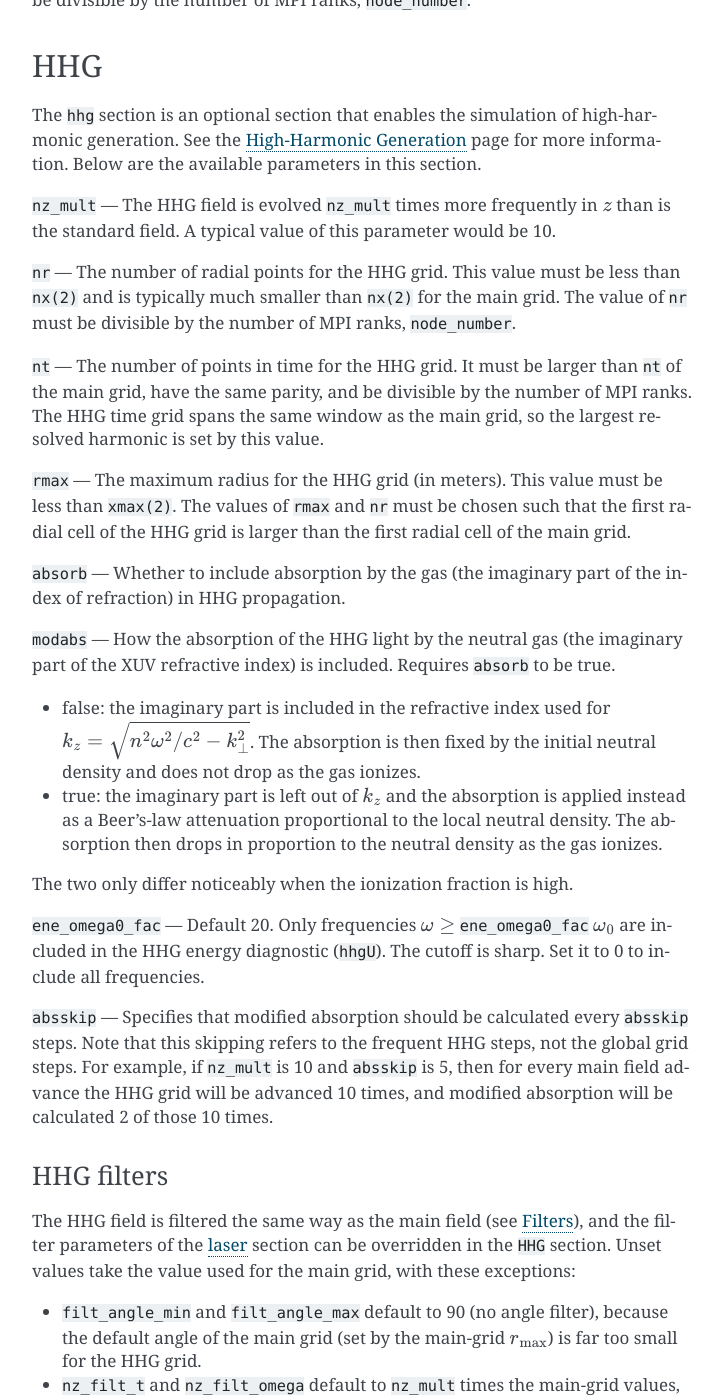
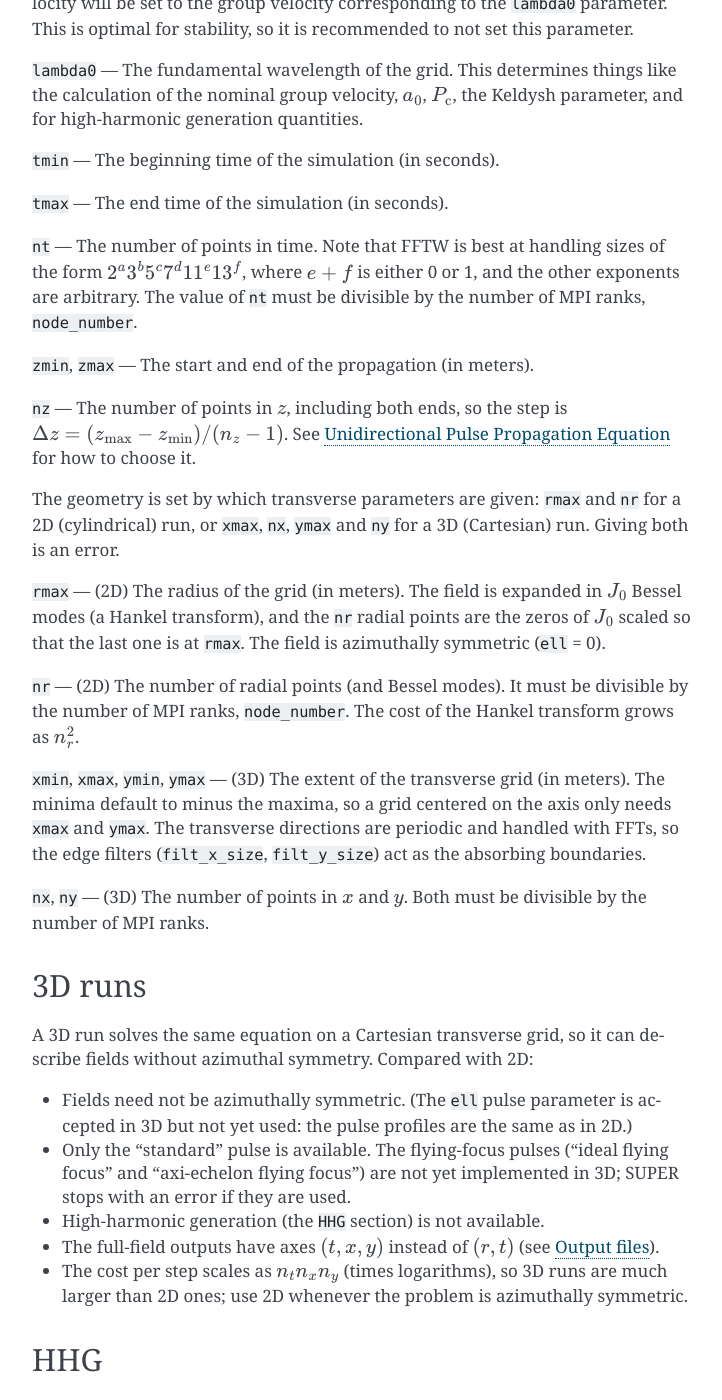
Before and after one commit to millerk123/super-docs, a Sphinx documentation site: the page built from docs/source/input/grid.rst, in a window 1280 px wide and 1400 px high, scrolled down 1301 px. Shown: the whole window, without its empty margins (388-1110 px from the left). Built offline with Sphinx 7.4.7, drawn with Linux system fonts in a browser that asks for light colours; some of the changed text lies outside the part shown.

Commit message:
Update documentation from super@8fd9e71

```diff
--- a/docs/source/hhg.rst
+++ b/docs/source/hhg.rst
@@ -43,7 +43,7 @@ Setting up a run
   main :code:`nt`, with the same parity, and divisible by the number of MPI ranks.
 * **Radial grid.**  The HHG :code:`rmax` only needs to cover the region where harmonics are
   generated and propagate, so it is usually much smaller than the main :code:`rmax`, and
-  :code:`nr` much smaller than the main :code:`nx(2)`.  Check that the harmonic beam does not
+  :code:`nr` much smaller than the main :code:`nr`.  Check that the harmonic beam does not
   reach the HHG edge filter: if the yields change when :code:`rmax` or the edge filter
   changes, the HHG grid is too narrow.
 * **Step.**  :code:`nz_mult` sub-steps are taken per main step.  The filter cadences
--- a/docs/source/index.rst
+++ b/docs/source/index.rst
@@ -6,7 +6,7 @@
 Welcome to SUPER's documentation!
 =================================
 
-**SUPER** (**S**\ imulation of the **U**\ nidirectional pulse **P**\ ropagation **E**\ quation at **R**\ ochester) is a software package built in Fortran for simulating the Unidirectional Pulse Propagation Equation (UPPE) [1]_\ --[3]_.  This code was adapted to Fortran by Kyle G. Miller from MATLAB code written by John P. Palastro.
+**SUPER** (**S**\ imulation of the **U**\ nidirectional pulse **P**\ ropagation **E**\ quation at **R**\ ochester) is a software package built in Fortran for simulating the Unidirectional Pulse Propagation Equation (UPPE) [1]_, [2]_, [3]_.  This code was adapted to Fortran by Kyle G. Miller from MATLAB code written by John P. Palastro.
 
 :ref:`Search the documentation <search>`
 
--- a/docs/source/input/grid.rst
+++ b/docs/source/input/grid.rst
@@ -8,9 +8,22 @@ This documentation is for the section :code:`grid` in the main :doc:`input file
 * :code:`tmin`, real, default = 0.0
 * :code:`tmax`, real, **required parameter**
 * :code:`nt`, integer, **required parameter**
-* :code:`xmin`, real(2), **required parameter**
-* :code:`xmax`, real(2), **required parameter**
-* :code:`nx`, integer(2), **required parameter**
+* :code:`zmin`, real, default = 0.0
+* :code:`zmax`, real, **required parameter**
+* :code:`nz`, integer, **required parameter**
+* 2D (cylindrical, :math:`r`--:math:`z`):
+
+	* :code:`rmax`, real, **required parameter**
+	* :code:`nr`, integer, **required parameter**
+
+* 3D (Cartesian, :math:`x`--:math:`y`--:math:`z`):
+
+	* :code:`xmin`, real, default = :code:`-xmax`
+	* :code:`xmax`, real, **required parameter**
+	* :code:`nx`, integer, **required parameter**
+	* :code:`ymin`, real, default = :code:`-ymax`
+	* :code:`ymax`, real, **required parameter**
+	* :code:`ny`, integer, **required parameter**
 
 * :code:`HHG`, section, optional
 	* :code:`nz_mult`, integer, default = 0
@@ -20,11 +33,12 @@ This documentation is for the section :code:`grid` in the main :doc:`input file
 	* :code:`absorb`, logical, default = true
 	* :code:`modabs`, logical, default = false
 	* :code:`absskip`, integer, default = 1
+	* :code:`ene_omega0_fac`, real, default = 20.0
 	* Filter parameters (optional overrides, see :ref:`HHG filters <sec-hhg-filters>`)
 
 .. note::
 
-   The filters are set in the :doc:`laser <laser>` section, (see :ref:`Filters <sec-filters>`).  The old parameters :code:`filtdt`, :code:`filtdr`, :code:`filtdx` and :code:`filtdy` have been removed; SUPER stops with an error if they are in the input file.
+   The filters are set in the :doc:`laser <laser>` section, (see :ref:`Filters <sec-filters>`).  The old parameters :code:`filtdt`, :code:`filtdr`, :code:`filtdx` and :code:`filtdy` have been removed, as has the old array form of :code:`xmin`, :code:`xmax` and :code:`nx` (one entry per dimension); SUPER stops with an error if they are in the input file.
 
 :code:`vf` --- The frame velocity for the moving window.  If left unspecified, the frame velocity will be set to the group velocity corresponding to the :code:`lambda0` parameter.  This is optimal for stability, so it is recommended to not set this parameter.
 
@@ -36,11 +50,32 @@ This documentation is for the section :code:`grid` in the main :doc:`input file
 
 :code:`nt` --- The number of points in time.  Note that FFTW is best at handling sizes of the form :math:`2^a 3^b 5^c 7^d 11^e 13^f`, where :math:`e+f` is either 0 or 1, and the other exponents are arbitrary.  The value of :code:`nt` must be divisible by the number of MPI ranks, :code:`node_number`.
 
-:code:`xmin(1:2)` --- An array specifying :math:`(z_\mathrm{min}, r_\mathrm{min})` for the simulation (in meters).  The value of :code:`xmin(2)` should normally be set to 0.
+:code:`zmin`, :code:`zmax` --- The start and end of the propagation (in meters).
 
-:code:`xmax(1:2)` --- An array specifying :math:`(z_\mathrm{max}, r_\mathrm{max})` for the simulation (in meters).
+:code:`nz` --- The number of points in :math:`z`, including both ends, so the step is :math:`\Delta z = (z_\mathrm{max} - z_\mathrm{min}) / (n_z - 1)`.  See :doc:`../uppe` for how to choose it.
 
-:code:`nx(1:2)` --- The number of points in :math:`z` and :math:`r`, respectively.  The value of :code:`nx(2)` must be divisible by the number of MPI ranks, :code:`node_number`.
+The geometry is set by which transverse parameters are given: :code:`rmax` and :code:`nr` for a 2D (cylindrical) run, or :code:`xmax`, :code:`nx`, :code:`ymax` and :code:`ny` for a 3D (Cartesian) run.  Giving both is an error.
+
+:code:`rmax` --- (2D) The radius of the grid (in meters).  The field is expanded in :math:`J_0` Bessel modes (a Hankel transform), and the :code:`nr` radial points are the zeros of :math:`J_0` scaled so that the last one is at :code:`rmax`.  The field is azimuthally symmetric (:code:`ell` = 0).
+
+:code:`nr` --- (2D) The number of radial points (and Bessel modes).  It must be divisible by the number of MPI ranks, :code:`node_number`.  The cost of the Hankel transform grows as :math:`n_r^2`.
+
+:code:`xmin`, :code:`xmax`, :code:`ymin`, :code:`ymax` --- (3D) The extent of the transverse grid (in meters).  The minima default to minus the maxima, so a grid centered on the axis only needs :code:`xmax` and :code:`ymax`.  The transverse directions are periodic and handled with FFTs, so the edge filters (:code:`filt_x_size`, :code:`filt_y_size`) act as the absorbing boundaries.
+
+:code:`nx`, :code:`ny` --- (3D) The number of points in :math:`x` and :math:`y`.  Both must be divisible by the number of MPI ranks.
+
+.. _sec-3d:
+
+3D runs
+-------
+
+A 3D run solves the same equation on a Cartesian transverse grid, so it can describe fields without azimuthal symmetry.  Compared with 2D:
+
+* Fields need not be azimuthally symmetric.  (The :code:`ell` pulse parameter is accepted in 3D but not yet used: the pulse profiles are the same as in 2D.)
+* Only the "standard" pulse is available.  The flying-focus pulses ("ideal flying focus" and "axi-echelon flying focus") are not yet implemented in 3D; SUPER stops with an error if they are used.
+* High-harmonic generation (the :code:`HHG` section) is not available.
+* The full-field outputs have axes :math:`(t, x, y)` instead of :math:`(r, t)` (see :doc:`../output`).
+* The cost per step scales as :math:`n_t n_x n_y` (times logarithms), so 3D runs are much larger than 2D ones; use 2D whenever the problem is azimuthally symmetric.
 
 .. _sec-hhg-grid:
 
@@ -51,11 +86,11 @@ The :code:`hhg` section is an optional section that enables the simulation of hi
 
 :code:`nz_mult` --- The HHG field is evolved :code:`nz_mult` times more frequently in :math:`z` than is the standard field.  A typical value of this parameter would be 10.
 
-:code:`nr` --- The number of radial points for the HHG grid.  This value must be less than :code:`nx(2)` and is typically much smaller than :code:`nx(2)` for the main grid.  The value of :code:`nr` must be divisible by the number of MPI ranks, :code:`node_number`.
+:code:`nr` --- The number of radial points for the HHG grid.  This value must be less than the main-grid :code:`nr` and is typically much smaller.  The value of :code:`nr` must be divisible by the number of MPI ranks, :code:`node_number`.
 
 :code:`nt` --- The number of points in time for the HHG grid.  It must be larger than :code:`nt` of the main grid, have the same parity, and be divisible by the number of MPI ranks.  The HHG time grid spans the same window as the main grid, so the largest resolved harmonic is set by this value.
 
-:code:`rmax` --- The maximum radius for the HHG grid (in meters).  This value must be less than :code:`xmax(2)`.  The values of :code:`rmax` and :code:`nr` must be chosen such that the first radial cell of the HHG grid is larger than the first radial cell of the main grid.
+:code:`rmax` --- The maximum radius for the HHG grid (in meters).  This value must be less than the main-grid :code:`rmax`.  The values of :code:`rmax` and :code:`nr` must be chosen such that the first radial cell of the HHG grid is larger than the first radial cell of the main grid.
 
 :code:`absorb` --- Whether to include absorption by the gas (the imaginary part of the index of refraction) in HHG propagation.
 
@@ -77,7 +112,7 @@ HHG filters
 
 The HHG field is filtered the same way as the main field (see :ref:`Filters <sec-filters>`), and the filter parameters of the :doc:`laser <laser>` section can be overridden in the :code:`HHG` section.  Unset values take the value used for the main grid, with these exceptions:
 
-* :code:`filt_angle_min` and :code:`filt_angle_max` default to 90 (no angle filter), because the default angle of the main grid (set by the main-grid :math:`r_\mathrm{max}`) is far too small for the HHG grid.
+* :code:`filt_angle_min` and :code:`filt_angle_max` default to 90 (no angle filter).  The main-grid default, :math:`\arctan(r_\mathrm{max}/L)`, is a geometric limit for the main grid and does not carry over: the same rule with the much smaller HHG :math:`r_\mathrm{max}` may give an angle smaller than desired.  The HHG edge filter in :math:`r` acts as the absorbing boundary instead, and convergence tests may need to be conducted with the :math:`r_\mathrm{max}` value on the HHG grid to determine the proper size.
 * :code:`nz_filt_t` and :code:`nz_filt_omega` default to :code:`nz_mult` times the main-grid values, so that the HHG field is filtered as often per unit length as the main field (see below).
 * :code:`filt_omega_grid_min` and :code:`filt_omega_grid_max` are not used on the HHG grid, and SUPER stops with an error if they are given in the :code:`HHG` section.  The :math:`\omega_0` roll-on below takes their place.
 
--- a/docs/source/usage.rst
+++ b/docs/source/usage.rst
@@ -68,7 +68,7 @@ Choosing the decomposition
 **************************
 
 The time grid is split across the MPI ranks, and the radial grid during transposes, so
-:code:`nt` and :code:`nx(2)` (and the HHG :code:`nt` and :code:`nr`) must be divisible by
+:code:`nt` and :code:`nr` (in 3D, :code:`nx` and :code:`ny`; and the HHG :code:`nt` and :code:`nr`) must be divisible by
 :code:`node_number`.  Each step does FFTs along :math:`t` and dense matrix products for the
 Hankel transform along :math:`r`, whose cost grows as :math:`n_r^2 n_t`; for large radial grids
 the Hankel transform dominates.
```
Also changed, not shown: docs/source/input/laser.rst (+5 -5 lines).
